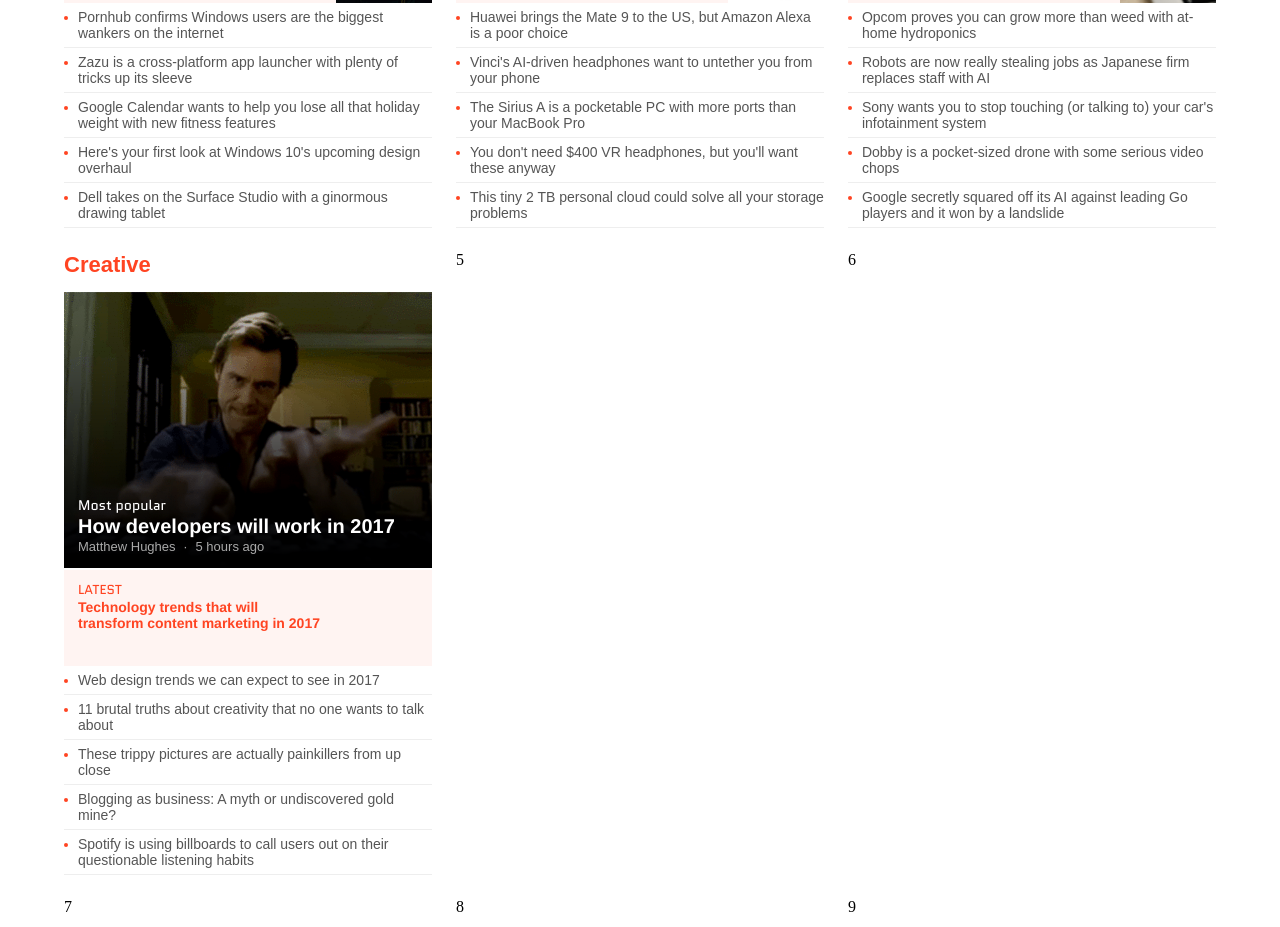
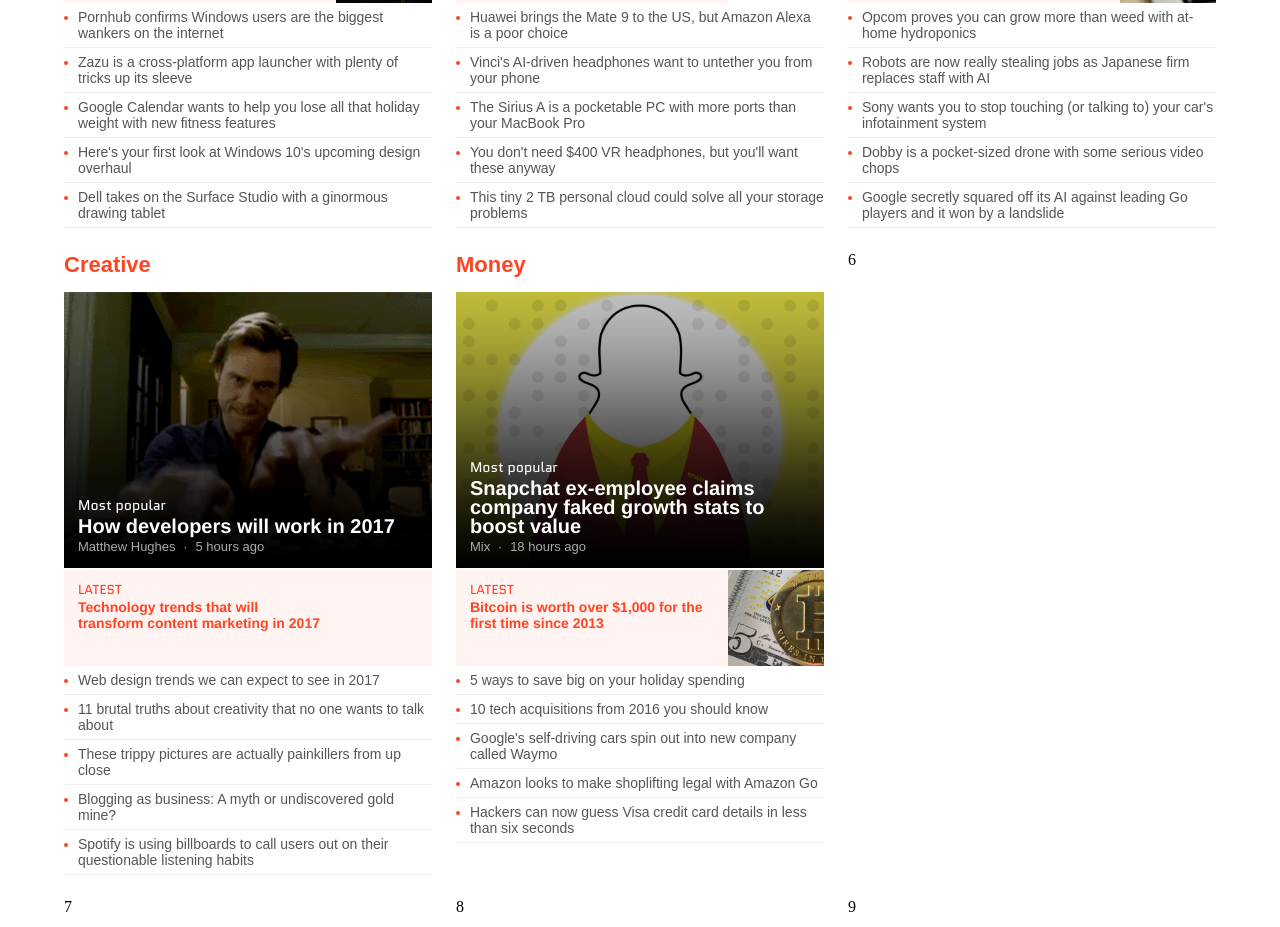
Before and after one commit to 105ron/the-next-web, a website: page index.html in a window 1280 px wide. Shown: the part 1795-2722 px from the top of the page. Drawn offline with nearby package versions, Linux system fonts and the light colour scheme.

Commit message:
add fifth column to categpries

```diff
--- a/index.html
+++ b/index.html
@@ -525,7 +525,80 @@
                   </li>
                 </ul>
               </li>
-              <li>5</li>
+              <li>
+                <h2 class="category-title">
+                  <a href="http://thenextweb.com/section/money/">Money</a>
+                </h2>
+                <ul>
+                  <li>
+                    <div class="top-story snapchat">
+                      <a class="category-image cover-trigger" href="http://thenextweb.com/money/2017/01/05/snapchat-employee-fake-growth/"></a>
+                      <header>
+                        <h5>Most popular</h5>
+                        <h3 class="sub-heading">
+                          <a href="http://thenextweb.com/money/2017/01/05/snapchat-employee-fake-growth/">
+                            Snapchat ex-employee claims company faked growth stats to boost value
+                          </a>
+                        </h3>
+                        <ul class="story-by-line">
+                          <li class="white">
+                            <a href="http://thenextweb.com/author/dimitarmihov/">
+                              Mix
+                            </a>
+                          </li>
+                          <li>18 hours ago</li>
+                        </ul>
+                      </header>
+                    </div>
+                  </li>
+                  <li class="special">
+                    <a href="http://thenextweb.com/insider/2017/01/03/bitcoin-is-worth-over-1000-for-the-first-time-since-2013/" class="special-image bitcoin"></a>
+                    <header>
+                      <h5>Latest</h5>
+                      <h4>
+                        <a href="http://thenextweb.com/insider/2017/01/03/bitcoin-is-worth-over-1000-for-the-first-time-since-2013/">
+                          Bitcoin is worth over $1,000 for the first time since 2013
+                        </a>
+                      </h4>
+                    </header>
+                  </li>
+                  <li class="small-story">
+                    <h4>
+                      <a class="minor-link" href="http://thenextweb.com/money/2016/12/23/save-big-this-holiday-season/">
+                        5 ways to save big on your holiday spending
+                      </a>
+                    </h4>
+                  </li>
+                  <li class="small-story">
+                    <h4>
+                      <a class="minor-link" href="http://thenextweb.com/entrepreneur/2016/12/22/10-tech-acquisitions-2016-know/">
+                        10 tech acquisitions from 2016 you should know
+                      </a>
+                    </h4>
+                  </li>
+                  <li class="small-story">
+                    <h4>
+                      <a class="minor-link" href="http://thenextweb.com/google/2016/12/13/googles-self-driving-cars-spin-new-company-called-waymo/">
+                        Google's self-driving cars spin out into new company called Waymo
+                      </a>
+                    </h4>
+                  </li>
+                  <li class="small-story">
+                    <h4>
+                      <a class="minor-link" href="http://thenextweb.com/money/2016/12/05/amazon-looks-make-shoplifting-legal-amazon-go/">
+                        Amazon looks to make shoplifting legal with Amazon Go
+                      </a>
+                    </h4>
+                  </li>
+                  <li class="small-story">
+                    <h4>
+                      <a class="minor-link" href="http://thenextweb.com/security/2016/12/05/credit-card-hackers/">
+                        Hackers can now guess Visa credit card details in less than six seconds
+                      </a>
+                    </h4>
+                  </li>
+                </ul>
+              </li>
               <li>6</li>
               <li>7</li>
               <li>8</li>
--- a/styles.css
+++ b/styles.css
@@ -486,6 +486,18 @@
   background-position: center;
 }
 
+.snapchat {
+  background: url('../images/snapchat.jpeg') no-repeat;
+  background-size: cover;
+  background-position: center;
+}
+
+.bitcoin {
+  background: url('../images/bitcoin.jpeg') no-repeat;
+  background-size: cover;
+  background-position: center;
+}
+
 /*
  *****************************************
  * Section Header =MediaQuery-Reporter Styles
--- a/stylesheets/styles.css
+++ b/stylesheets/styles.css
@@ -506,6 +506,18 @@
   background-position: center;
 }
 
+.snapchat {
+  background: url('../images/snapchat.jpeg') no-repeat;
+  background-size: cover;
+  background-position: center;
+}
+
+.bitcoin {
+  background: url('../images/bitcoin.jpeg') no-repeat;
+  background-size: cover;
+  background-position: center;
+}
+
 /*
  *****************************************
  * Section Header =MediaQuery-Reporter Styles
```
Also changed, not shown: images/bitcoin.jpeg (added).
